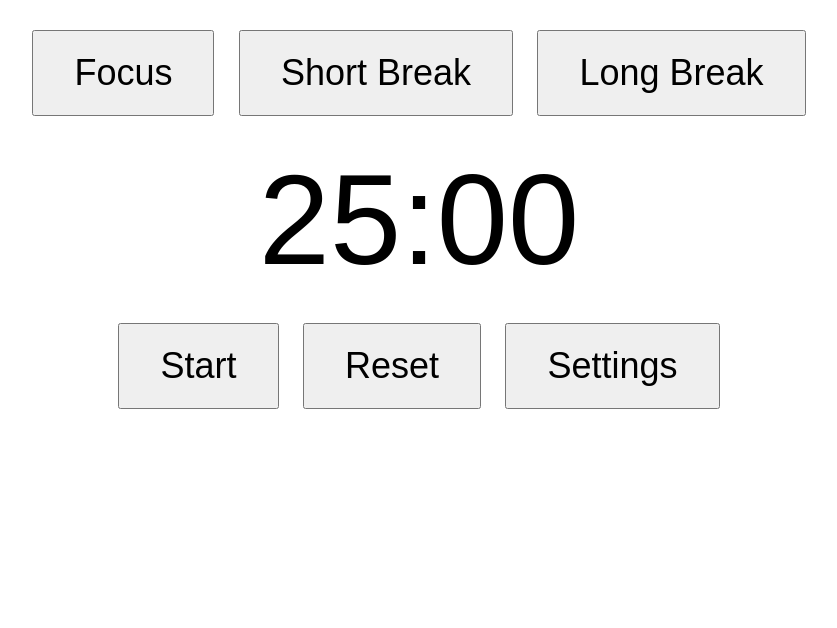
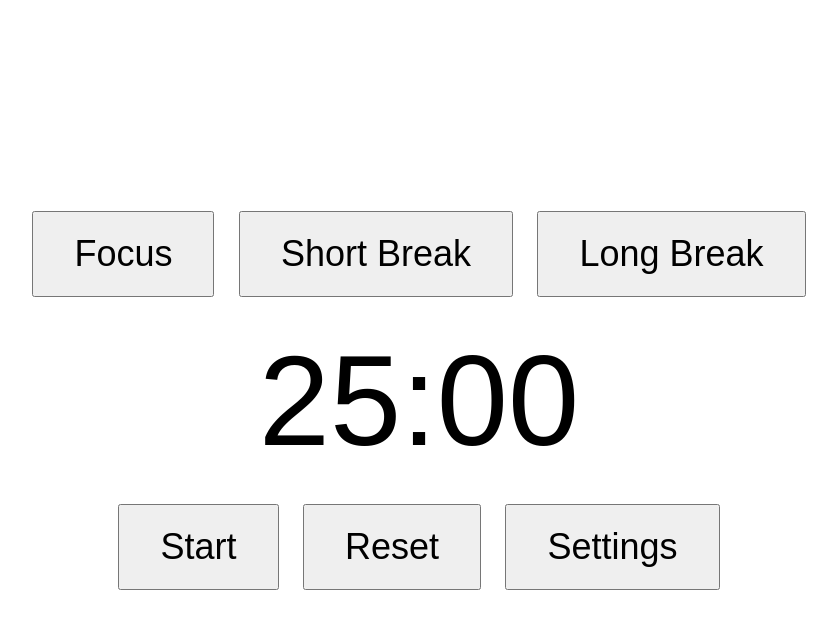
Before and after one commit to The-Digital-Cortex/pomodoro-timer-3.0, a plain HTML site: page index.html in a window 1280 px wide. Shown: the whole page, without its empty margins (221-1058 px from the left). Drawn offline with Linux system fonts and the light colour scheme.

Commit message:
Update styles.css

```diff
--- a/styles.css
+++ b/styles.css
@@ -3,7 +3,11 @@ body {
     background-color: #ffffff; /* Default background color */
     color: black; /* Default font color */
     margin: 0;
-    padding: 20px;
+    padding: 0; /* Remove default padding */
+    height: 100vh; /* Make body take full height of viewport */
+    display: flex; /* Use flexbox */
+    align-items: center; /* Center vertically */
+    justify-content: center; /* Center horizontally */
 }
 
 .container {
```
